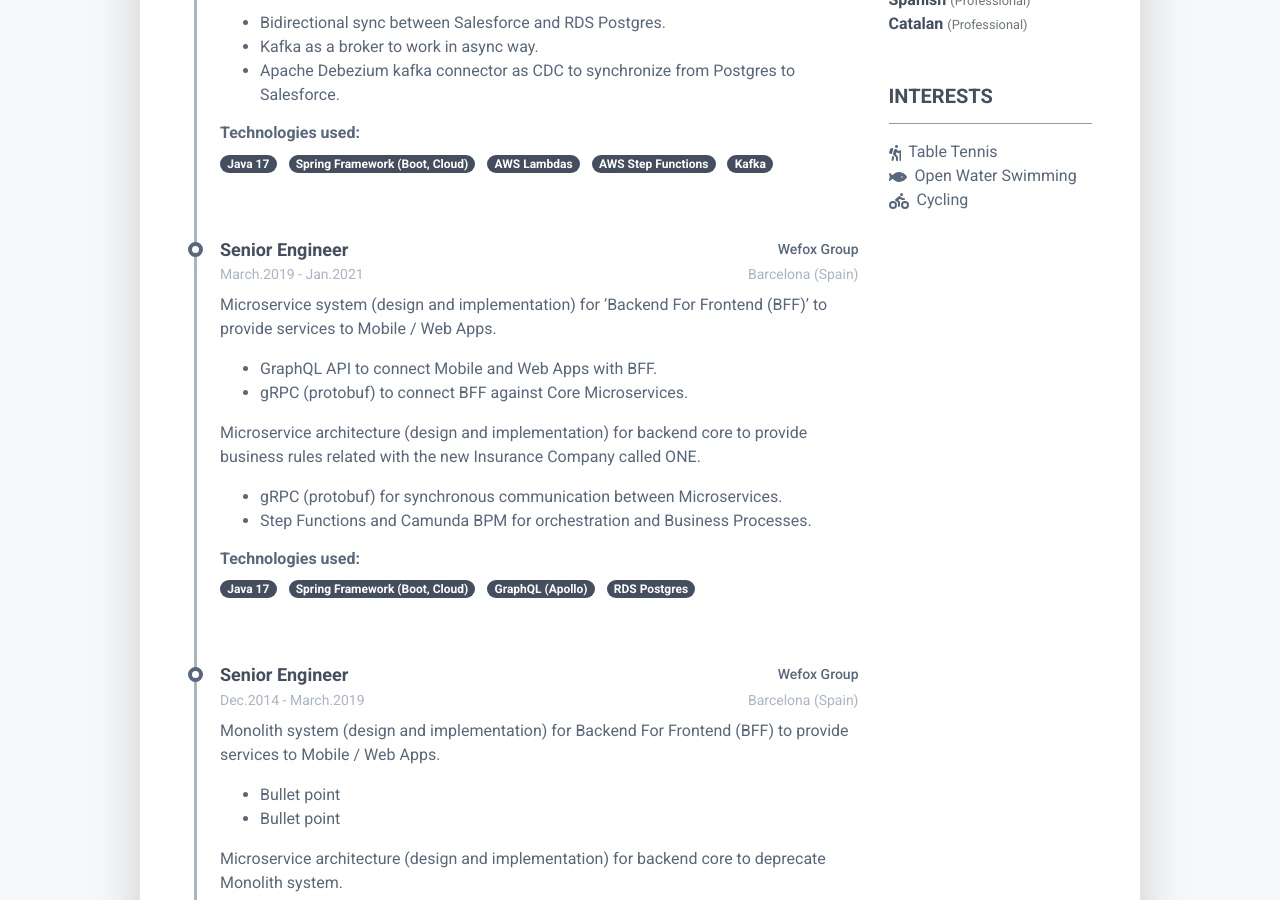
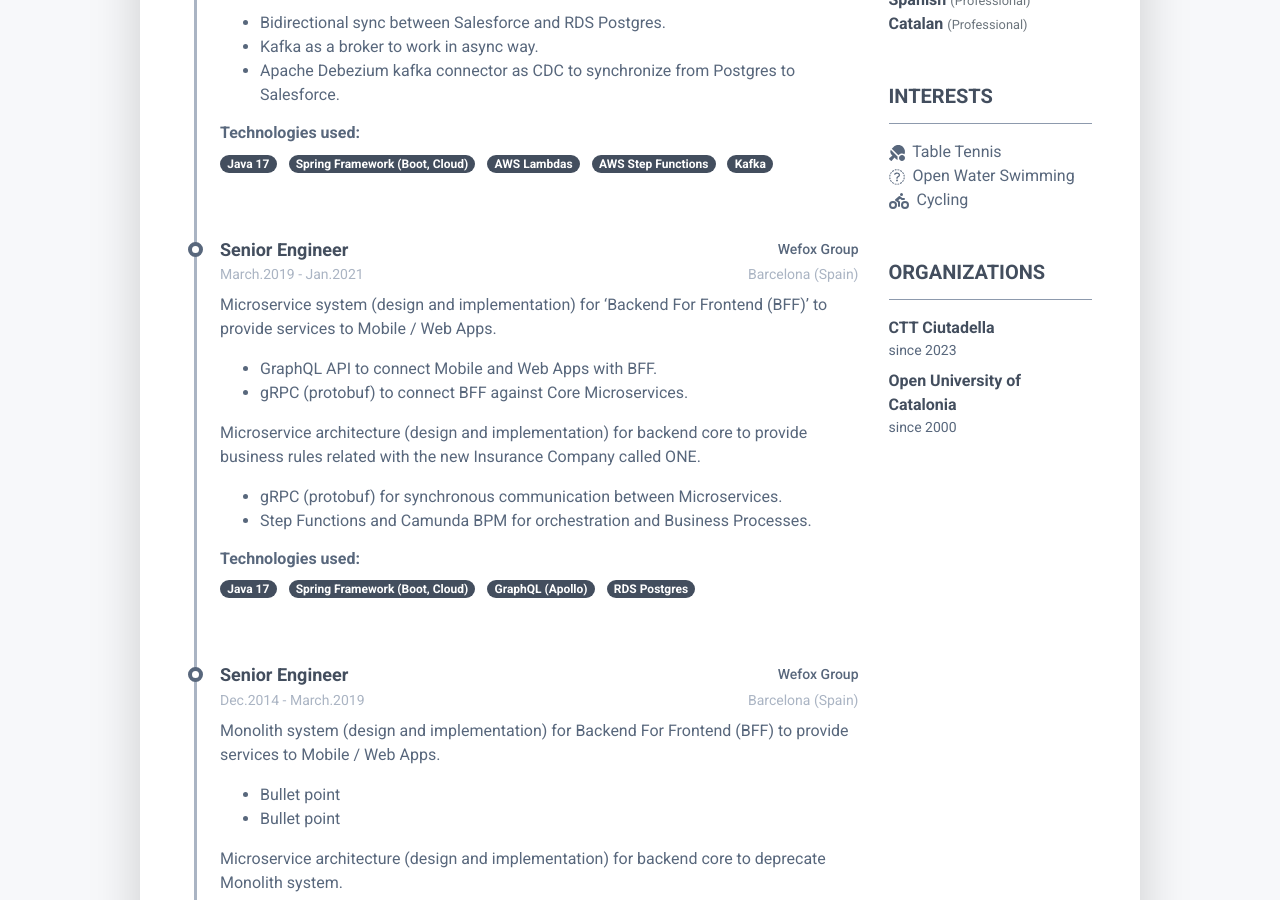
Before and after one commit to avall/avall.github.io, a Jekyll site: the page built from index.html, in a window 1280 px wide and 900 px high, scrolled down 2055 px. Built offline with Jekyll 4.4.1, drawn with Linux system fonts in a browser that asks for light colours; nearby versions of some CDN libraries.

Commit message:
About Me

```diff
--- a/_data/data.yml
+++ b/_data/data.yml
@@ -230,14 +230,14 @@
 
 interests:
   - name: Table Tennis
-    icon: fas fa-hiking
+    icon: fas fa-table-tennis
   - name: Open Water Swimming
-    icon: fas fa-fish
+    icon: fas fa-swimming
   - name: Cycling
     icon: fas fa-biking
 
 
-links:
+organizations:
   - name: CTT Ciutadella
     link: https://www.instagram.com/c.t.t.ciutadella/
     date: 2023
```
